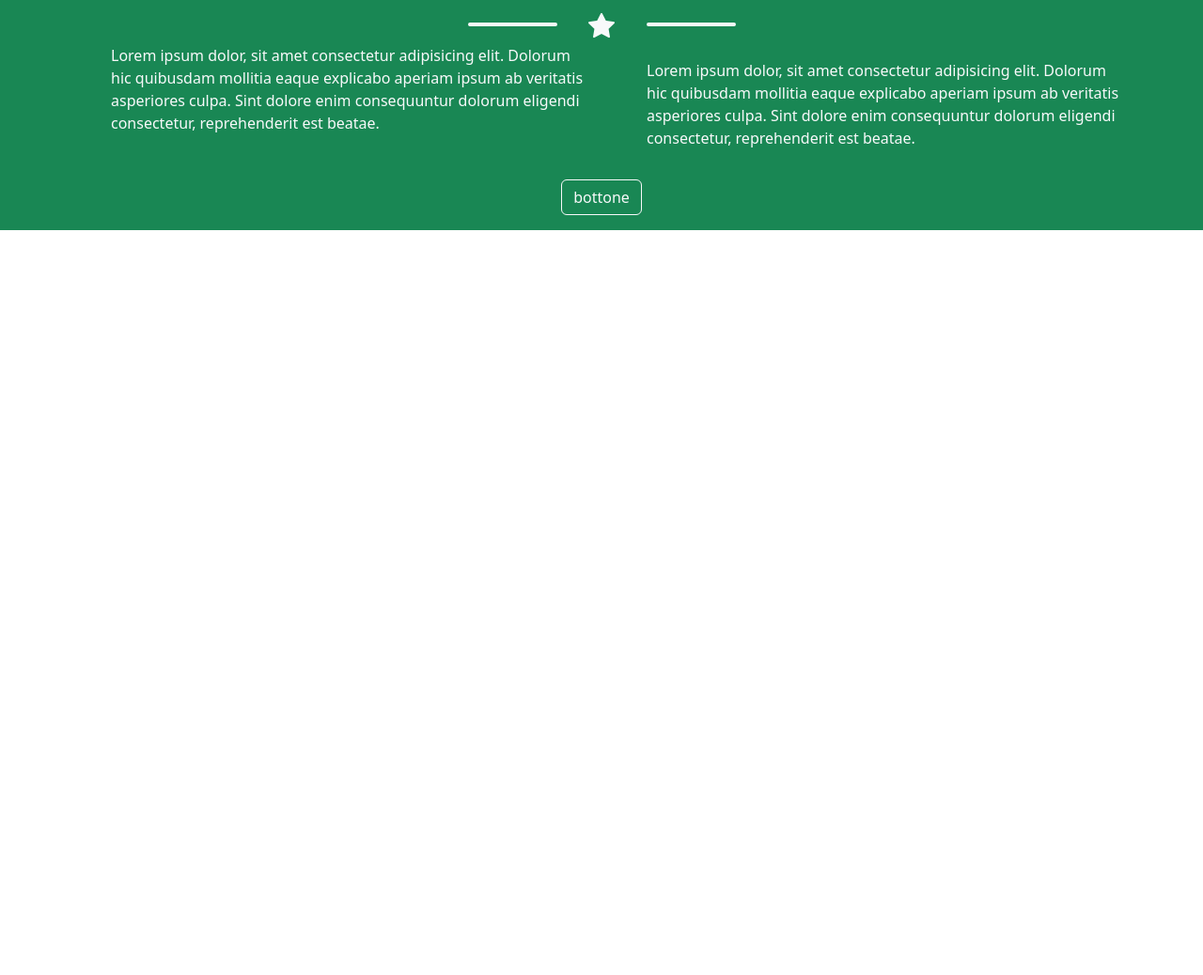
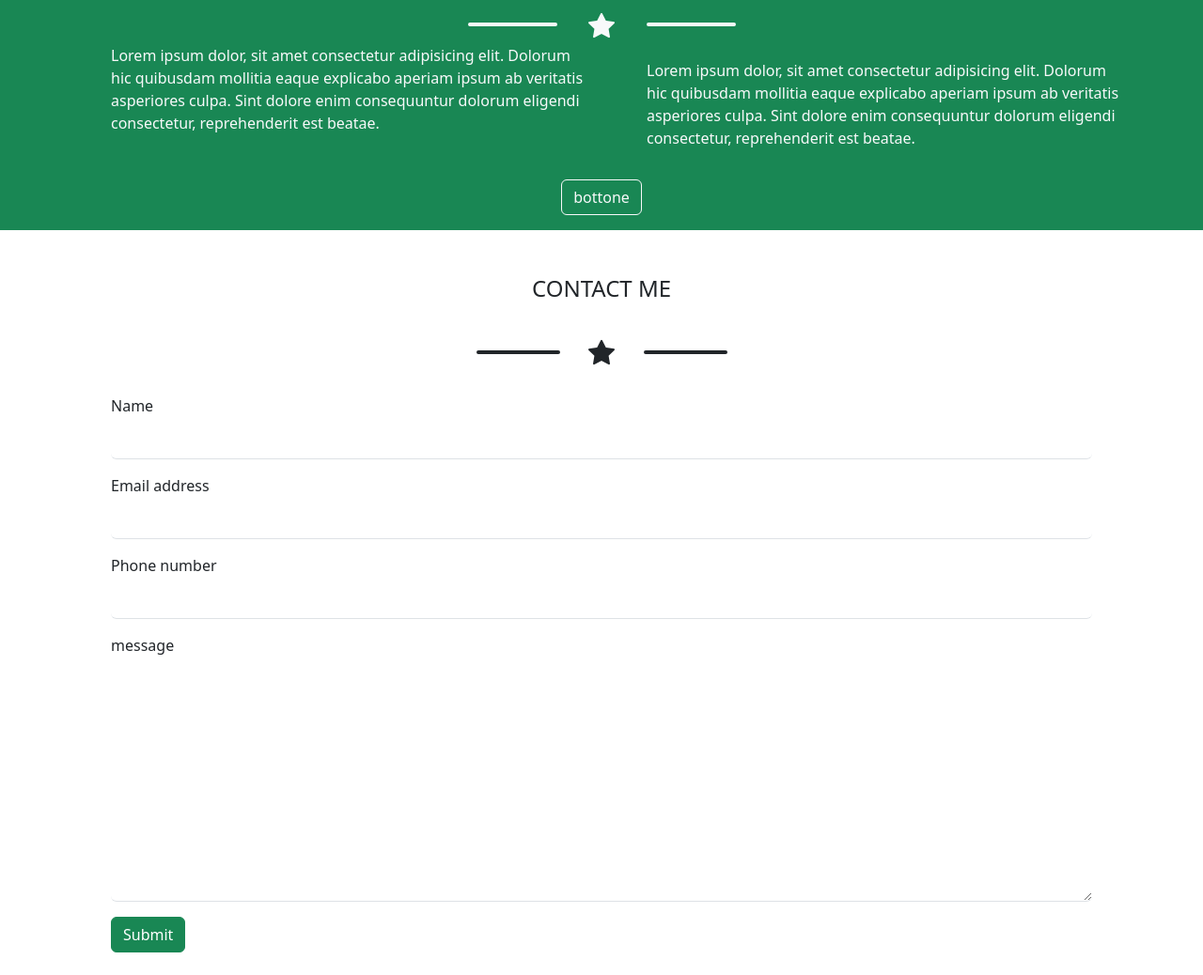
Before and after one commit to Francescodc92/html-css-bootstrap-freelancer, a plain HTML site: page index.html in a window 1280 px wide. Shown: the part 840-1878 px from the top of the page at 94% size. Before the commit the page ends 1109 px from the top, so only its background shows below. Drawn offline with nearby package versions, Linux system fonts and the light colour scheme.

Commit message:
end form contact

```diff
--- a/index.html
+++ b/index.html
@@ -212,6 +212,68 @@
         <!--end container-->
       </section>
       <!--end section about-->
+      <section id="contact" class="my-4">
+        <div class="container px-5">
+          <h2 class="text-uppercase fs-4 py-4 pt-6 text-center">contact me</h2>
+          <div class="row align-items-center justify-content-center mb-4">
+            <div class="col-1 p-0">
+              <hr class="border border-dark border-2 opacity-100 rounded" />
+            </div>
+            <div
+              class="col-1 d-flex align-items-center justify-content-center p-0"
+            >
+              <i class="bi bi-star-fill fs-3 text-dark"></i>
+            </div>
+            <div class="col-1 p-0">
+              <hr class="border border-dark border-2 opacity-100 rounded" />
+            </div>
+          </div>
+          <!--end row -->
+          <form>
+            <div class="mb-3">
+              <label for="name" class="form-label"> Name </label>
+              <input
+                type="text"
+                class="form-control border-end-0 border-start-0 border-top-0 border-bottom"
+                id="name"
+              />
+            </div>
+            <div class="mb-3">
+              <label for="email" class="form-label"> Email address </label>
+              <input
+                type="email"
+                class="form-control border-end-0 border-start-0 border-top-0 border-bottom"
+                id="email"
+              />
+            </div>
+            <div class="mb-3">
+              <label for="phone-number " class="form-label">
+                Phone number
+              </label>
+              <input
+                type="number"
+                class="form-control border-end-0 border-start-0 border-top-0 border-bottom"
+                id="phone-number"
+              />
+            </div>
+            <div class="mb-3">
+              <label for="message" class="form-label"> message </label>
+              <textarea
+                class="form-control border-end-0 border-start-0 border-top-0 border-bottom"
+                name="message"
+                id="message"
+                cols="30"
+                rows="10"
+              >
+              </textarea>
+            </div>
+            <input class="btn btn-success" type="submit" value="Submit" />
+          </form>
+          <!--end form-->
+        </div>
+        <!--end container-->
+      </section>
+      <!--end section contact-->
     </main>
     <!--main-->
   </body>
```
